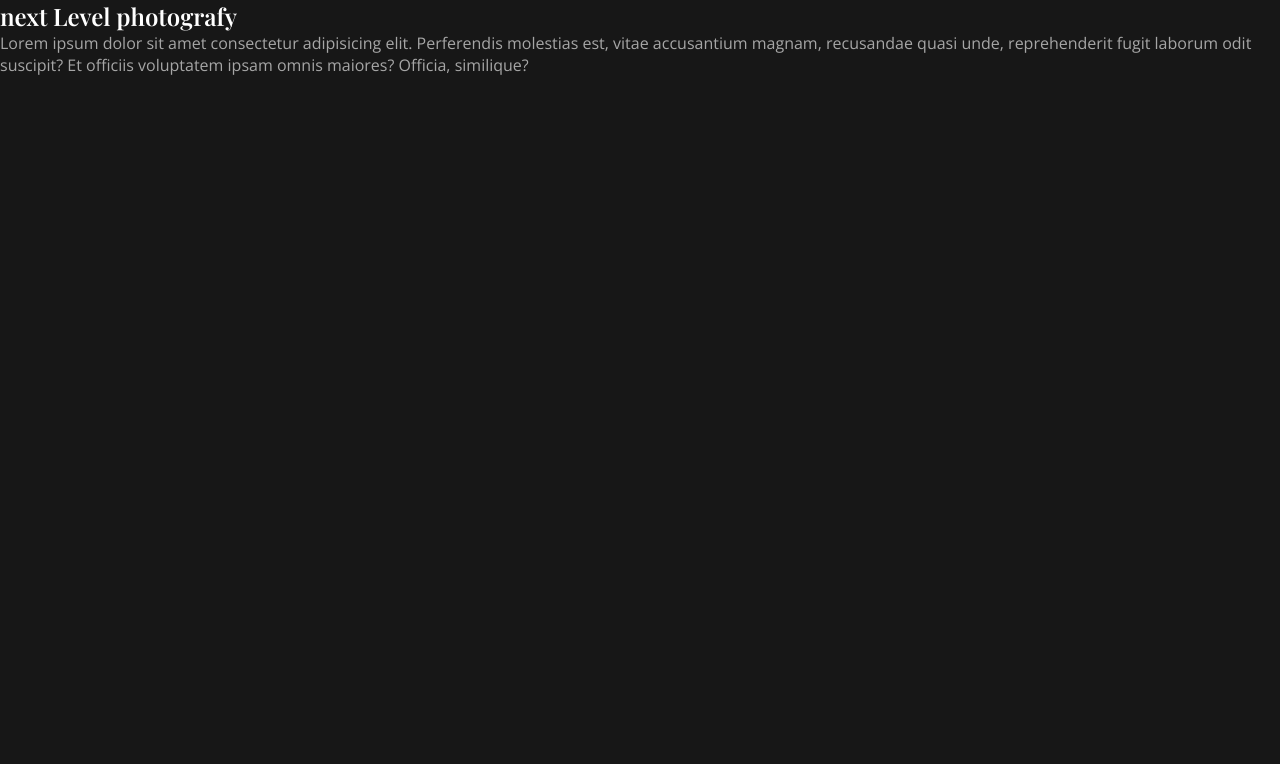
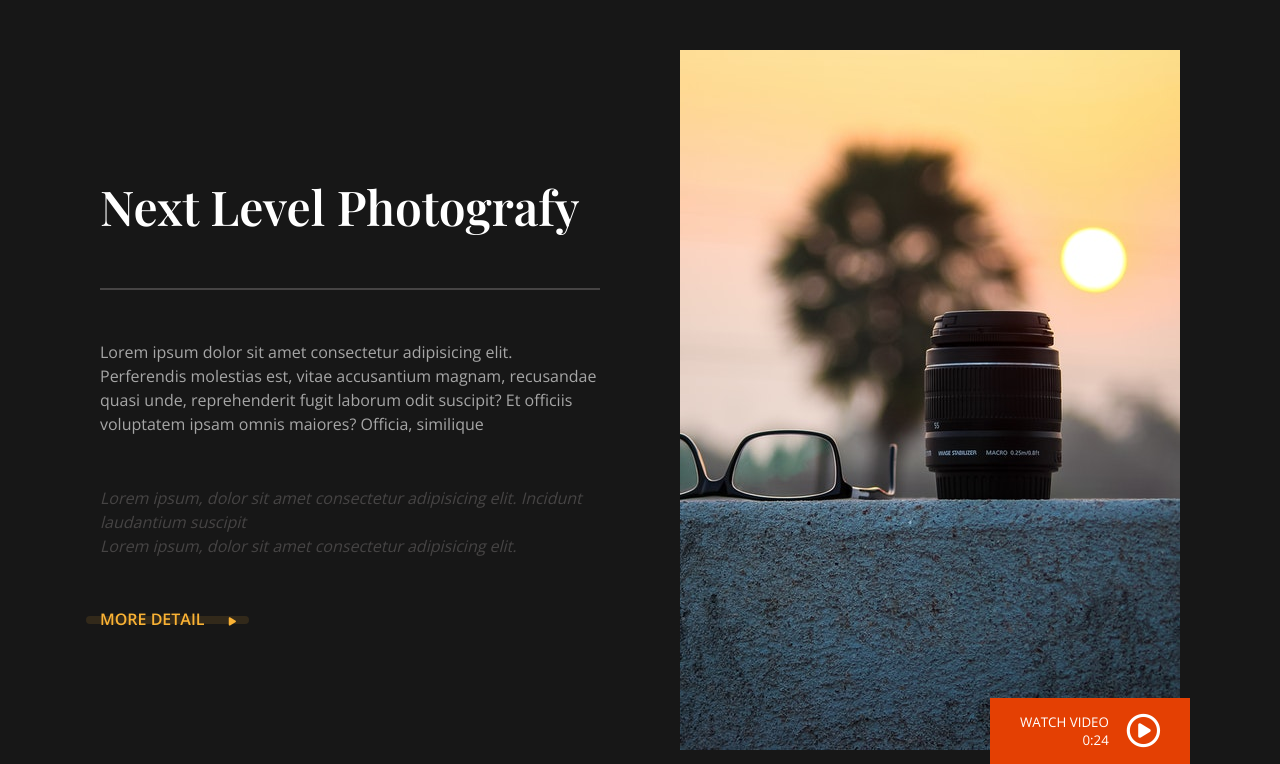
Before and after one commit to ZaenalMaestro/web-photografy, a plain HTML site: page index.html in a window 1280 px wide. Shown: the part 130-894 px from the top of the page. Before the commit the page ends 800 px from the top, so only its background shows below. Drawn offline with nearby package versions, Linux system fonts and the light colour scheme.

Commit message:
menambahkan menu header

```diff
--- a/css/style.css
+++ b/css/style.css
@@ -20,14 +20,14 @@ a, p {
 
 body{
    background-color: #171717;
+   padding: 0 100px;
 }
 
 nav {
    display: flex;
    align-items: center;
-   margin-top: 50px;
+   margin: 50px 0 50px 0;
    height: 80px;
-   padding: 0 100px;
    text-transform: uppercase;
    letter-spacing: 1px;
 }
@@ -92,3 +92,106 @@ nav {
 .login .sign-up {
    color: #E44003;
 }
+
+/* header */
+.header {
+   display: flex;
+   justify-content: space-between;
+}
+
+.detail{
+   max-width: 500px;
+   align-self: center;
+}
+
+.detail h2 {
+   font-size: 3em;
+   text-transform: capitalize;
+}
+
+.detail > p {
+   line-height: 1.5;
+}
+
+.caption {
+   margin-bottom: 50px;
+}
+
+hr.line {
+   margin: 50px 0 50px 0;
+   border: 1px solid #464444;
+}
+
+.text-italic {
+   font-style: italic;
+   color: #464444;
+}
+
+.more-detail {
+   position: relative;
+   display: inline-block;
+   text-decoration: none;
+   text-transform: uppercase;
+   font-weight: 600;
+   color: #F9B234;
+   margin-top: 50px;
+}
+
+.more-detail:hover {
+   cursor: pointer;
+}
+
+.more-detail::before{
+   content: '';
+   width: 120%;
+   height: 8px;
+   border-radius: 5px;
+   background-color: #f9b1341e;;
+   position: absolute;
+   top: 8px;
+   left: -10%;
+}
+
+.more-detail i{
+   font-size: .6em;
+   margin-left: 20px;
+}
+
+.detail-img {
+   position: relative;
+   max-width: 500px;
+}
+
+.detail-img img {
+   width: 100%;
+}
+
+.detail-img button {
+   display: flex;
+   align-items: center;
+   justify-content: space-between;
+   position: relative;
+   text-transform: uppercase;
+   bottom: -10px;
+   right: -10px;
+   position: absolute;
+   background-color: #E44003;
+   border: none;
+   padding: 15px 30px;
+   width: 200px;
+}
+
+.detail-img button,
+.detail-img button p{
+   color: #fff;
+}
+
+.detail-img button i {
+   font-size: 2.5em;
+}
+
+
+.detail-img span {
+   display: block;
+   text-align: end;
+}
--- a/index.html
+++ b/index.html
@@ -5,6 +5,7 @@
    <meta http-equiv="X-UA-Compatible" content="IE=edge">
    <meta name="viewport" content="width=device-width, initial-scale=1.0">
    <title>Document</title>
+   <script src="https://kit.fontawesome.com/efa131d02b.js" crossorigin="anonymous"></script>
    <link rel="stylesheet" href="css/style.css">
 </head>
 <body>
@@ -26,12 +27,21 @@
 
    <!-- header -->
    <section class="header">
-      <div class="caption">
+      <div class="detail">
          <h2>next Level photografy</h2>
-         <p>Lorem ipsum dolor sit amet consectetur adipisicing elit. Perferendis molestias est, vitae accusantium magnam, recusandae quasi unde, reprehenderit fugit laborum odit suscipit? Et officiis voluptatem ipsam omnis maiores? Officia, similique?</p>
+         <hr class="line">
+         <p class="caption">Lorem ipsum dolor sit amet consectetur adipisicing elit. Perferendis molestias est, vitae accusantium magnam, recusandae quasi unde, reprehenderit fugit laborum odit suscipit? Et officiis voluptatem ipsam omnis maiores? Officia, similique</p>
+         <p class="text-italic">Lorem ipsum, dolor sit amet consectetur adipisicing elit. Incidunt laudantium suscipit</p>
+         <p class="text-italic">Lorem ipsum, dolor sit amet consectetur adipisicing elit. </p>
+
+         <a href="#" class="more-detail">more detail <i class="fas fa-play"></i></a>
       </div>
-      <div class="header-img">
-
+      <div class="detail-img">
+         <img src="img/photo.jpg" alt="">
+         <button>
+            <p>watch video<span>0:24</span></p>
+            <i class="far fa-play-circle"></i>
+         </button>
       </div>
    </section>
 </body>
```
Also changed, not shown: color-list.txt, img/photo.jpg (added), img/photo1.jpg (deleted).
